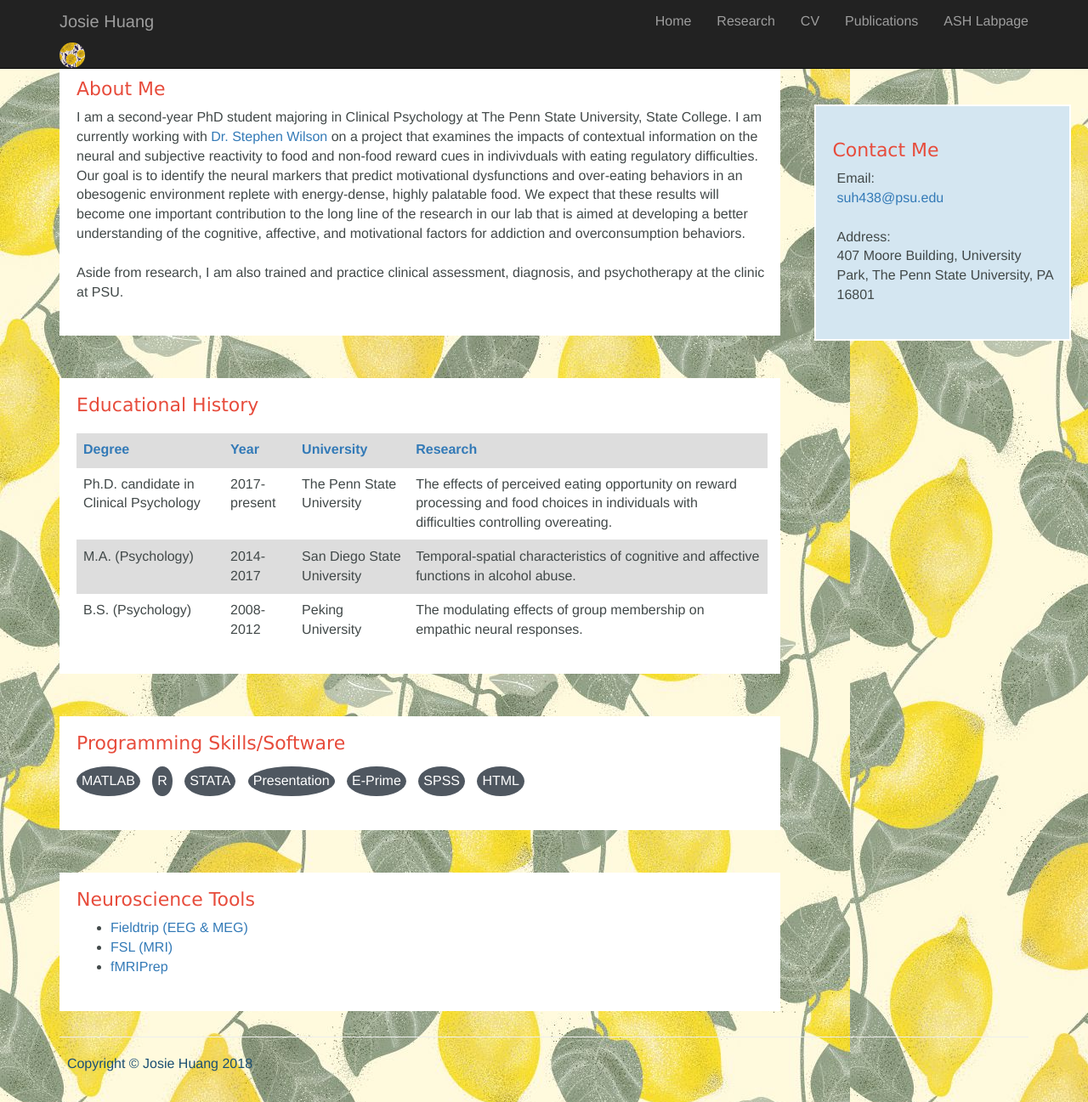
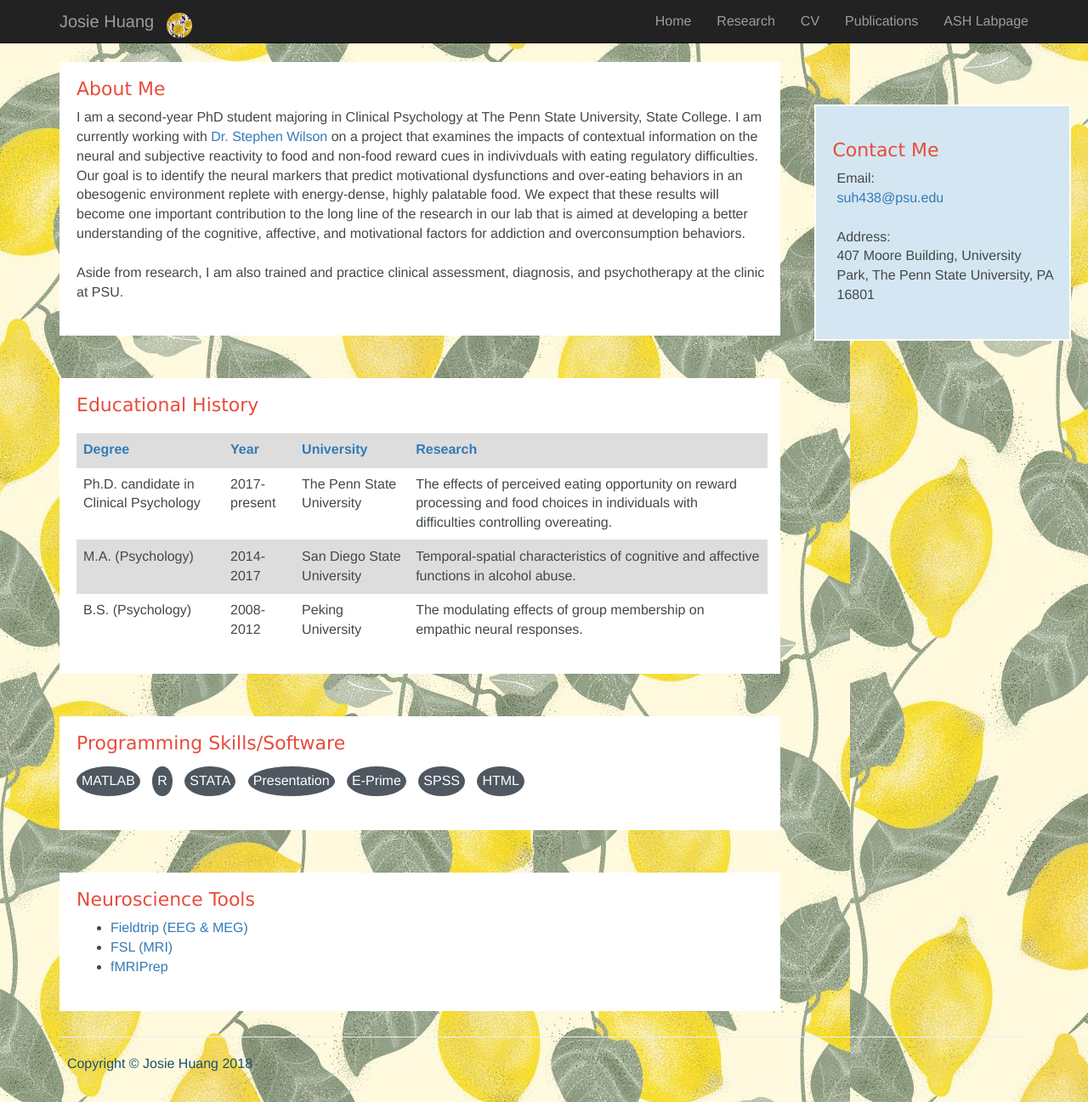
Before and after one commit to josie-shuang/josie-shuang.github.io, a Jekyll site: the page built from index.html, in a window 1280 px wide and 1297 px high. Shown: the whole window at 85% size. Built offline with Jekyll 4.4.1, drawn with Linux system fonts in a browser that asks for light colours.

Commit message:
Update header.html

```diff
--- a/_includes/header.html
+++ b/_includes/header.html
@@ -11,7 +11,7 @@
 				 <a class="navbar-brand navbar-left" id="title">
                   			{{site.navbar-title}}
          			</a>
-		       		<div id="logo">
+		       		<div class="navbar-brand navbar-left" id="logo">
 					<img src="../img/yumeji2.jpeg">
 				 </div>
 			  </div>
```
